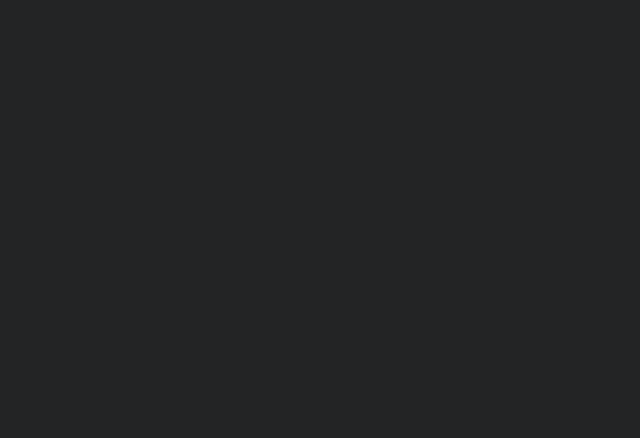
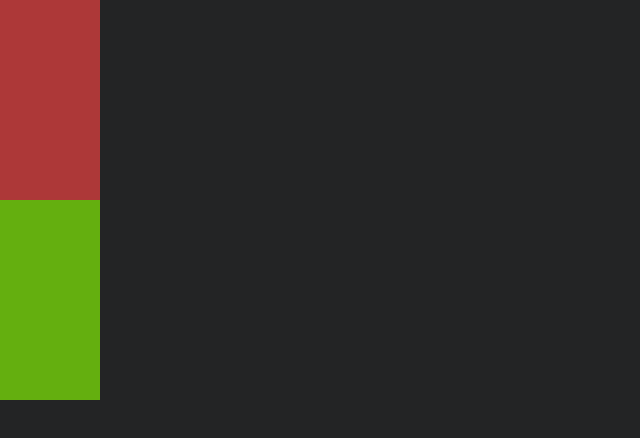
Before and after one commit to dillondrenzek/traffic, a React (Create React App) app in the folder app/: page / in a window 1280 px wide. Shown: the top 438 px of the page, without its empty margins (0-640 px from the left). Built offline with nearby package versions, Linux system fonts and the light colour scheme.

Commit message:
lights are simulated in react

```diff
--- a/app/src/App.tsx
+++ b/app/src/App.tsx
@@ -1,17 +1,80 @@
 import React, { Component } from 'react';
 import './App.css';
 
-import {Stoplight, LightState} from './traffic';
+import {Stoplight, LightState, Intersection, IntersectionState, Direction} from './traffic';
 
+interface AppState {
+  intersection: IntersectionState;
+  intersectionUpdate: any;
+}
 
+class App extends Component<{}, AppState> {
 
-class App extends Component {
+  public intersection = new Intersection()
+    .addStage({
+      north: LightState.Green,
+      south: LightState.Green
+    }, 3000)
+    .addStage({
+      north: LightState.Yellow,
+      south: LightState.Yellow
+    }, 1000)
+    .addStage({
+      north: LightState.Red,
+      south: LightState.Red
+    }, 1000)
+    .addStage({
+      east: LightState.Green,
+      west: LightState.Green
+    }, 3000)
+    .addStage({
+      east: LightState.Yellow,
+      west: LightState.Yellow
+    }, 1000)
+    .addStage({
+      east: LightState.Red,
+      west: LightState.Red
+    }, 1000);
 
+  constructor(props: {}) {
+    super(props);
+
+    this.state = {
+      intersection: this.intersection.state,
+      intersectionUpdate: null
+    }
+  }
+
+  componentDidMount() {
+    // run the intersection simulation
+    this.intersection.run();
+
+    // periodically poll simulation to update state
+    const intersectionUpdate = setInterval(() => {
+      const intersection = this.intersection.state;
+      this.setState({
+        intersection
+      });
+    }, 100);
+
+    // update state with intersection update
+    this.setState({
+      intersectionUpdate
+    });
+  }
 
   render() {
+
+    const {
+      intersection
+    } = this.state;
+
     return (
       <div className="App">
-        <Stoplight state={LightState.Red} />
+        <Stoplight state={intersection.north} />
+        <Stoplight state={intersection.south} />
+        <Stoplight state={intersection.west} />
+        <Stoplight state={intersection.east} />
       </div>
     );
   }
--- a/app/src/traffic/components/Stoplight.css
+++ b/app/src/traffic/components/Stoplight.css
@@ -2,3 +2,13 @@
   height: 100px;
   width: 100px;
 }
+
+.state-red {
+  background: rgb(173, 56, 56);
+}
+.state-yellow {
+  background: rgb(235, 207, 53);
+}
+.state-green {
+  background: rgb(100, 175, 15);
+}
--- a/app/src/traffic/components/Stoplight.tsx
+++ b/app/src/traffic/components/Stoplight.tsx
@@ -9,9 +9,12 @@
 
 export class Stoplight extends Component<StoplightProps, {}> {
   render() {
+    const {
+      state
+    } = this.props;
     const classNames = [
       'Stoplight',
-
+      `state-${state}`
     ].join(' ');
 
     return (
--- a/app/src/traffic/intersection.ts
+++ b/app/src/traffic/intersection.ts
@@ -18,7 +18,7 @@
   private sequence: IntersectionStage[] = [];
   private sequenceTimers: any[] = [];
   private time = 0;
-  private state: IntersectionState;
+  private _state: IntersectionState;
 
   constructor(public initialState: IntersectionState = {
     north: LightState.Red,
@@ -26,24 +26,28 @@
     west: LightState.Red,
     east: LightState.Red,
   }) {
-    this.state = initialState;
+    this._state = initialState;
+  }
+
+  get state(): IntersectionState {
+    return this._state;
   }
 
   print = () => {
-    Object.keys(this.state).forEach((dir: string) => {
-      const light = this.state[(dir as Direction)];
+    Object.keys(this._state).forEach((dir: string) => {
+      const light = this._state[(dir as Direction)];
       console.log(dir, light);
     });
     console.log('\n');
   }
 
-  addStage = (fn: () => IntersectionStateDelta, duration: number) => {
-    this.sequence.push({ state: Object.assign({}, this.state, fn()), duration });
+  addStage = (delta: IntersectionStateDelta, duration: number) => {
+    this.sequence.push({ state: Object.assign({}, this._state, delta), duration });
     return this;
   }
 
   private scheduleStage = (stage: IntersectionStage) => {
-    const timer = setTimeout(() => this.state = stage.state, this.time);
+    const timer = setTimeout(() => this._state = stage.state, this.time);
     this.sequenceTimers.push(timer);
 
     this.time += stage.duration;
```
